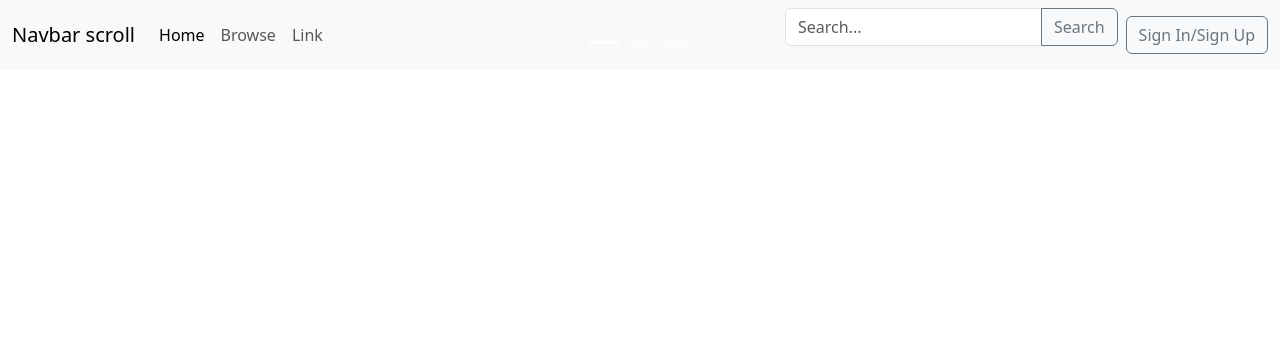
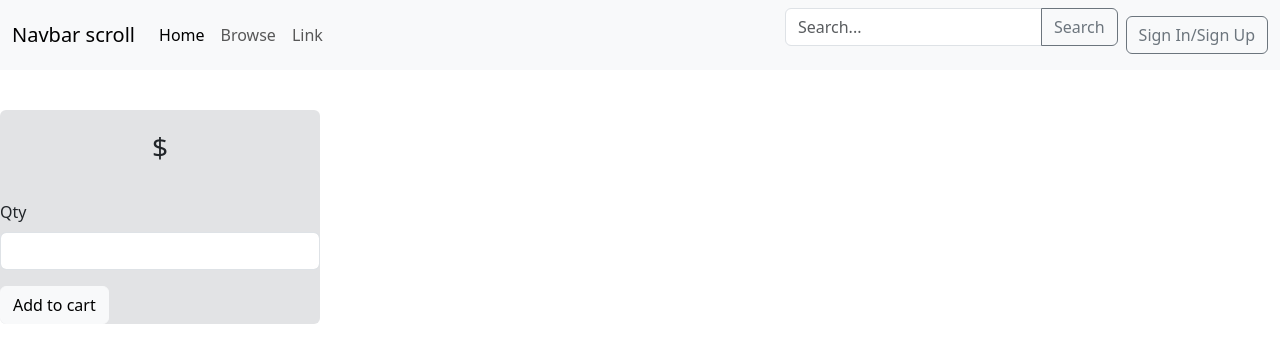
Before and after one commit to Tracey26/CatCentral, a Flask app: template templates/product.html.jinja in a window 1280 px wide. Shown: the top 363 px of the page. Run offline with Flask 3, Linux system fonts and the light colour scheme; the template is opened without the code that fills it, so the values that code supplies are empty; parts of the project's set-up code (start-up, migrations or seed data) failed here and were passed over.

Commit message:
Added the adding to cart function

```diff
--- a/main.py
+++ b/main.py
@@ -99,6 +99,15 @@
 
     return render_template("product.html.jinja", products = result)
 
+@app.route("/product/<product_id>/cart", methods = ["POST"])
+@flask_login.login_required
+def add_to_cart(product_id):
+
+
+
+
+    return redirect('/cart')
+
 @app.route("/signin")
 def signin():
     if flask_login.current_user.is_authenticated:
@@ -181,6 +190,6 @@
     return redirect('/')
 
 @app.route('/cart')
-@flask_login.login_requiered
+@flask_login.login_required
 def cart():
     return "cart page"
--- a/templates/product.html.jinja
+++ b/templates/product.html.jinja
@@ -8,32 +8,27 @@
     </head>
     <body>
     {% include "components/navbar.html.jinja"%}
-    <div id="carouselExampleIndicators" class="carousel slide">
-    <div class="carousel-indicators">
-        <button type="button" data-bs-target="#carouselExampleIndicators" data-bs-slide-to="0" class="active" aria-current="true" aria-label="Slide 1"></button>
-        <button type="button" data-bs-target="#carouselExampleIndicators" data-bs-slide-to="1" aria-label="Slide 2"></button>
-        <button type="button" data-bs-target="#carouselExampleIndicators" data-bs-slide-to="2" aria-label="Slide 3"></button>
+    <div class = "col-4">
+        <img src="{{product['image']}}" class = "img-fluid">
     </div>
-    <div class="carousel-inner">
-        <div class="carousel-item active">
-        <img src="{{item['image_dir']}}" class="d-block w-100" alt="{{item['product_name']}}">
-        </div>
-        <div class="carousel-item">
-        <img src="..." class="d-block w-100" alt="...">
-        </div>
-        <div class="carousel-item">
-        <img src="..." class="d-block w-100" alt="...">
-        </div>
+    <div class="col-5">
+        <h1>{{product["name"]}}</h1>
+        <p>{{product["description"]}}</p>
     </div>
-    <button class="carousel-control-prev" type="button" data-bs-target="#carouselExampleIndicators" data-bs-slide="prev">
-        <span class="carousel-control-prev-icon" aria-hidden="true"></span>
-        <span class="visually-hidden">Previous</span>
-    </button>
-    <button class="carousel-control-next" type="button" data-bs-target="#carouselExampleIndicators" data-bs-slide="next">
-        <span class="carousel-control-next-icon" aria-hidden="true"></span>
-        <span class="visually-hidden">Next</span>
-    </button>
+    <div class = "col-3 bg-secondary-subtle rounded">
+        <p class="fs-3 text-center p-3">${{product["price"]}}</p>
+        <form method = "post">
+            <div class="mb-3">
+                <label for ="input1" class="form-label">Qty</label>
+                <input type="email" class="form-control" id ="qty">
+            </div>
+            <button type="button" class="btn btn-light">Add to cart</button>
+        </form>
     </div>
+
+
+
+
     <script src="https://cdn.jsdelivr.net/npm/bootstrap@5.3.3/dist/js/bootstrap.bundle.min.js" integrity="sha384-YvpcrYf0tY3lHB60NNkmXc5s9fDVZLESaAA55NDzOxhy9GkcIdslK1eN7N6jIeHz" crossorigin="anonymous"></script>
-  </body>
+    </body>
 </html>
```
